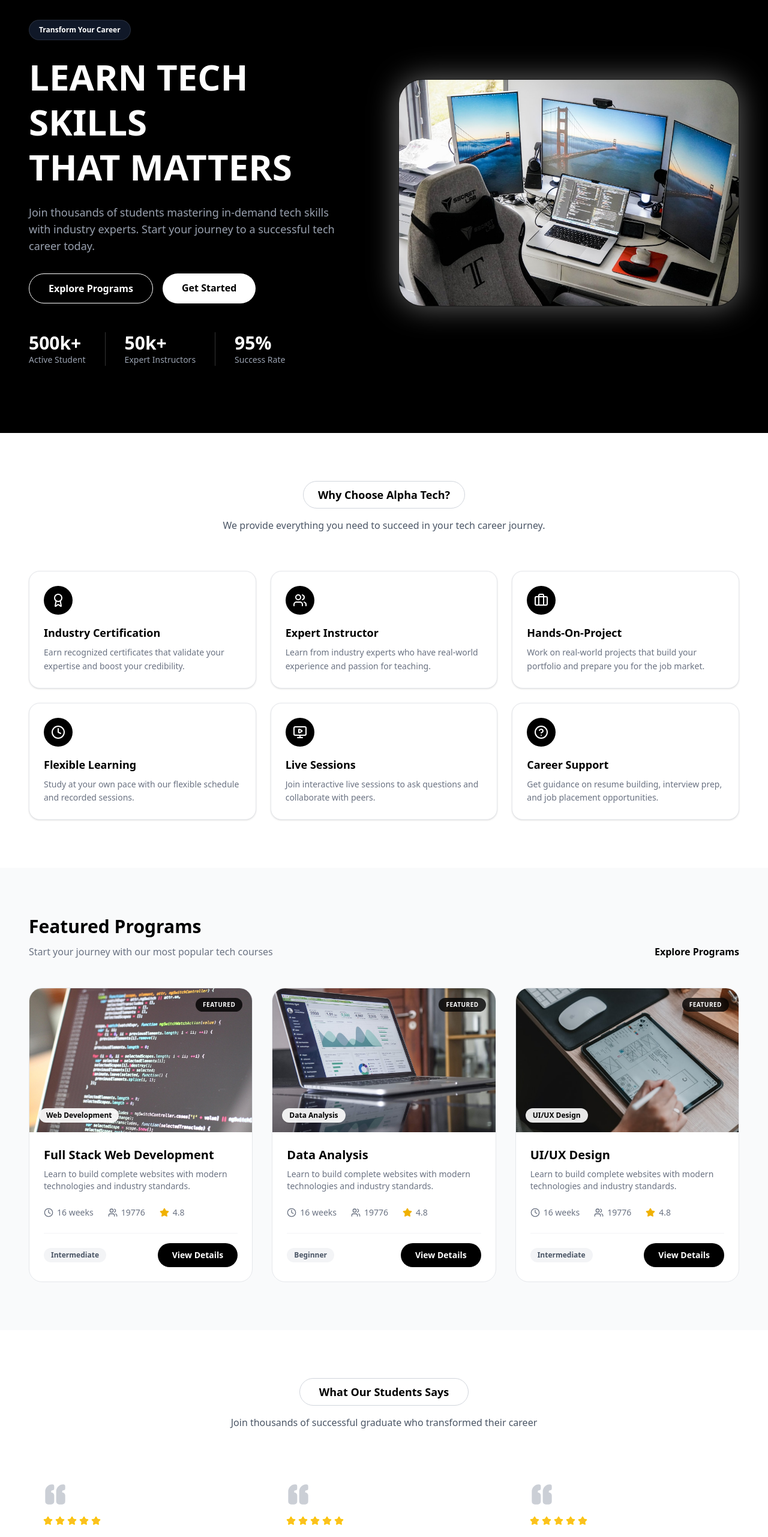
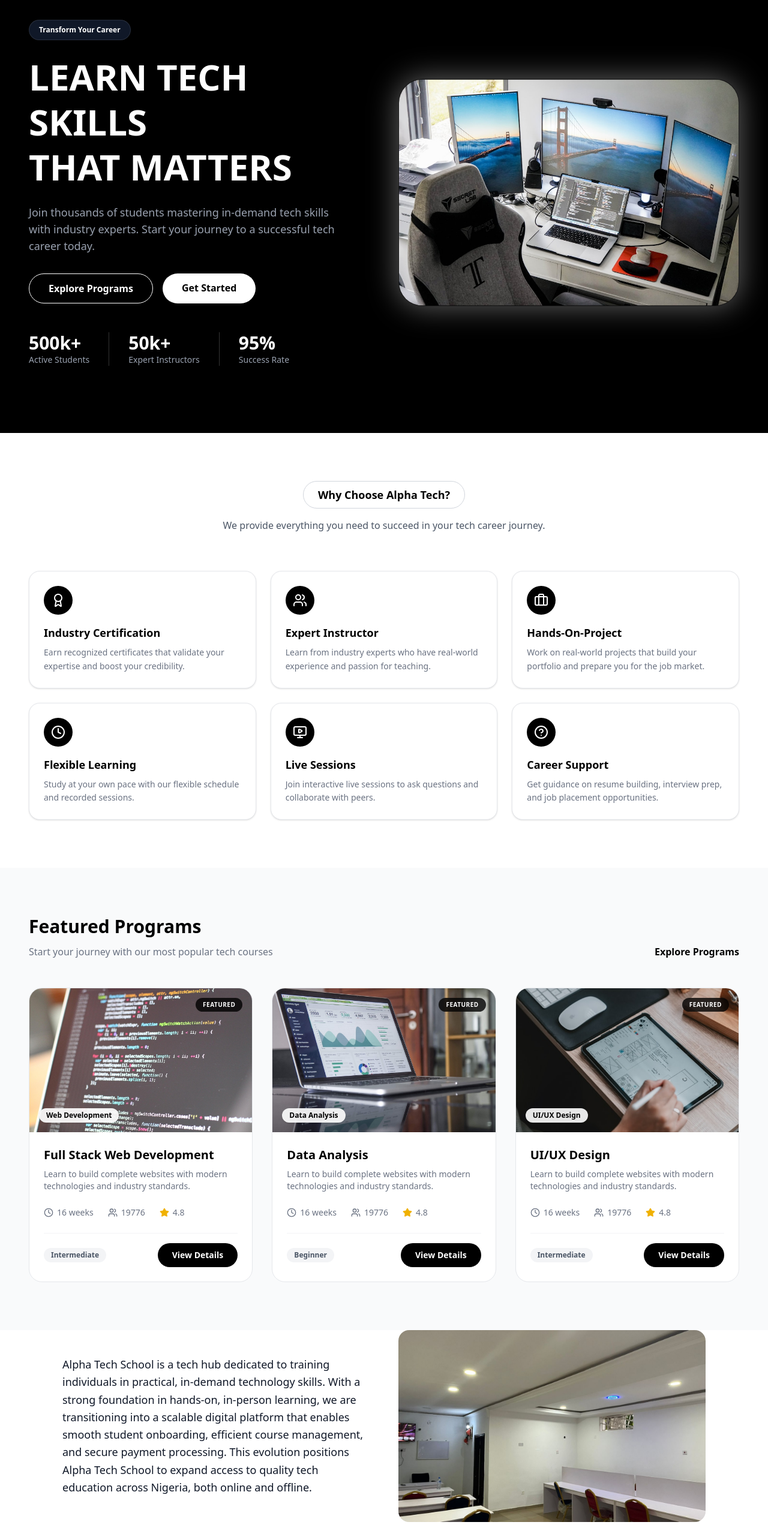
Before and after one commit to damilox/alpha-tech-school, a Next.js app: page / in a window 1280 px wide. Shown: the part 160-2723 px from the top of the page at 60% size. Built offline with nearby package versions, Linux system fonts and the light colour scheme.

Commit message:
new changes

```diff
--- a/src/app/(marketing)/_component/FeaturedPrograms.tsx
+++ b/src/app/(marketing)/_component/FeaturedPrograms.tsx
@@ -1,6 +1,8 @@
-"use client"
+"use client";
+
 import Link from "next/link";
 import { CourseCard } from "./CourseCard";
+import { motion, Variants } from "framer-motion";
 
 const courses = [
   {
@@ -32,30 +34,77 @@ const courses = [
   },
 ];
 
+/* 🔹 Animation Variants */
+const container: Variants = {
+  hidden: {},
+  visible: {
+    transition: {
+      staggerChildren: 0.15,
+    },
+  },
+};
+
+const fadeUp: Variants = {
+  hidden: { opacity: 0, y: 30 },
+  visible: {
+    opacity: 1,
+    y: 0,
+    transition: {
+      duration: 0.5,
+      ease: "easeOut",
+    },
+  },
+};
+
 export function FeaturedPrograms() {
   return (
-    <section className="py-20 bg-gray-50">
-      <div className="container mx-auto px-6 md:px-12">
+    <section className="py-20 bg-gray-50 overflow-hidden">
+      <motion.div
+        variants={container}
+        initial="hidden"
+        whileInView="visible"
+        viewport={{ once: true, margin: "-100px" }}
+        className="container mx-auto px-6 md:px-12"
+      >
+        {/* Header Row */}
+        <motion.div
+          variants={fadeUp}
+          className="flex flex-col md:flex-row md:items-end justify-between mb-12 gap-4"
+        >
+          <div>
+            <h2 className="text-3xl font-bold text-black mb-3">
+              Featured Programs
+            </h2>
+            <p className="text-gray-500">
+              Start your journey with our most popular tech courses
+            </p>
+          </div>
 
-        {/* Header Row */}
-        <div className="flex flex-col md:flex-row md:items-end justify-between mb-12 gap-4">
-          <div>
-            <h2 className="text-3xl font-bold text-black mb-3">Featured Programs</h2>
-            <p className="text-gray-500">Start your journey with our most popular tech courses</p>
-          </div>
-          <Link href="/programs" className="text-black font-semibold hover:underline">
+          <Link
+            href="/programs"
+            className="text-black font-semibold hover:underline"
+          >
             Explore Programs
           </Link>
-        </div>
+        </motion.div>
 
         {/* Course Grid */}
-        <div className="grid grid-cols-1 md:grid-cols-2 lg:grid-cols-3 gap-8">
+        <motion.div
+          variants={container}
+          className="grid grid-cols-1 md:grid-cols-2 lg:grid-cols-3 gap-8"
+        >
           {courses.map((course, index) => (
-            <CourseCard key={index} {...course} />
+            <motion.div
+              key={index}
+              variants={fadeUp}
+              whileHover={{ y: -6 }}
+              transition={{ type: "spring", stiffness: 250, damping: 20 }}
+            >
+              <CourseCard {...course} />
+            </motion.div>
           ))}
-        </div>
-
-      </div>
+        </motion.div>
+      </motion.div>
     </section>
   );
 }
--- a/src/app/(marketing)/_component/Hero.tsx
+++ b/src/app/(marketing)/_component/Hero.tsx
@@ -1,46 +1,90 @@
-"use client"
+"use client";
+
 import Link from "next/link";
 import Image from "next/image";
+import { motion, Variants } from "framer-motion";
+
+const container: Variants = {
+  hidden: {},
+  visible: {
+    transition: {
+      staggerChildren: 0.15,
+    },
+  },
+};
+
+const fadeUp: Variants = {
+  hidden: { opacity: 0, y: 30 },
+  visible: {
+    opacity: 1,
+    y: 0,
+    transition: {
+      duration: 0.6,
+      ease: "easeOut",
+    },
+  },
+};
 
 export function Hero() {
   return (
     <section className="bg-black text-white py-20 lg:py-28 relative overflow-hidden">
-      <div className="container mx-auto px-6 md:px-12 grid grid-cols-1 lg:grid-cols-2 gap-12 items-center">
+      <motion.div
+        variants={container}
+        initial="hidden"
+        animate="visible"
+        className="container mx-auto px-6 md:px-12 grid grid-cols-1 lg:grid-cols-2 gap-12 items-center"
+      >
+        {/* LEFT CONTENT */}
+        <motion.div variants={container}>
+          <motion.span
+            variants={fadeUp}
+            className="inline-block bg-gray-900 border border-white/10 text-white text-xs font-semibold px-4 py-2 rounded-full mb-6"
+          >
+            Transform Your Career
+          </motion.span>
 
-
-        <div>
-
-          <span className="inline-block bg-gray-900 border border-white/10 text-white text-xs font-semibold px-4 py-2 rounded-full mb-6">
-            Transform Your Career
-          </span>
-
-
-          <h1 className="text-4xl md:text-5xl lg:text-6xl font-bold mb-6 leading-tight">
+          <motion.h1
+            variants={fadeUp}
+            className="text-4xl md:text-5xl lg:text-6xl font-bold mb-6 leading-tight"
+          >
             LEARN TECH SKILLS <br />
             THAT MATTERS
-          </h1>
+          </motion.h1>
 
+          <motion.p
+            variants={fadeUp}
+            className="text-gray-400 mb-8 text-lg max-w-lg"
+          >
+            Join thousands of students mastering in-demand tech skills with
+            industry experts. Start your journey to a successful tech career
+            today.
+          </motion.p>
 
-          <p className="text-gray-400 mb-8 text-lg max-w-lg">
-            Join thousands of students mastering in-demand tech skills with industry experts.
-            Start your journey to a successful tech career today.
-          </p>
-
-
-          <div className="flex flex-wrap gap-4 mb-12">
-            <Link href="/programs" className="bg-transparent border border-white text-white font-semibold py-3 px-8 rounded-full hover:bg-white/10 transition">
+          <motion.div
+            variants={fadeUp}
+            className="flex flex-wrap gap-4 mb-12"
+          >
+            <Link
+              href="/programs"
+              className="bg-transparent border border-white text-white font-semibold py-3 px-8 rounded-full hover:bg-white/10 transition"
+            >
               Explore Programs
             </Link>
-            <Link href="/login" className="bg-white text-black font-semibold py-3 px-8 rounded-full hover:bg-gray-200 transition">
+            <Link
+              href="/login"
+              className="bg-white text-black font-semibold py-3 px-8 rounded-full hover:bg-gray-200 transition"
+            >
               Get Started
             </Link>
-          </div>
+          </motion.div>
 
-
-          <div className="flex items-center divide-x divide-white/20">
+          <motion.div
+            variants={fadeUp}
+            className="flex items-center divide-x divide-white/20"
+          >
             <div className="pr-8">
               <h3 className="text-2xl md:text-3xl font-bold">500k+</h3>
-              <p className="text-gray-400 text-sm">Active Student</p>
+              <p className="text-gray-400 text-sm">Active Students</p>
             </div>
             <div className="px-8">
               <h3 className="text-2xl md:text-3xl font-bold">50k+</h3>
@@ -50,14 +94,21 @@ export function Hero() {
               <h3 className="text-2xl md:text-3xl font-bold">95%</h3>
               <p className="text-gray-400 text-sm">Success Rate</p>
             </div>
-          </div>
-        </div>
+          </motion.div>
+        </motion.div>
 
-
-        <div className="relative">
-
-          <div className="rounded-[2.5rem] overflow-hidden shadow-[0_0_50px_rgba(255,255,255,0.4)] border border-white/10">
-
+        {/* RIGHT IMAGE */}
+        <motion.div
+          initial={{ opacity: 0, scale: 0.95 }}
+          animate={{ opacity: 1, scale: 1 }}
+          transition={{ duration: 0.8, ease: "easeOut" }}
+          className="relative"
+        >
+          <motion.div
+            animate={{ y: [0, -10, 0] }}
+            transition={{ duration: 6, repeat: Infinity, ease: "easeInOut" }}
+            className="rounded-[2.5rem] overflow-hidden shadow-[0_0_50px_rgba(255,255,255,0.4)] border border-white/10"
+          >
             <Image
               src="/images/hero.jpg"
               alt="Alpha Tech School Setup"
@@ -66,10 +117,9 @@ export function Hero() {
               className="w-full h-auto object-cover"
               priority
             />
-          </div>
-        </div>
-
-      </div>
+          </motion.div>
+        </motion.div>
+      </motion.div>
     </section>
   );
 }
--- a/src/app/(marketing)/_component/OurSchool.tsx
+++ b/src/app/(marketing)/_component/OurSchool.tsx
@@ -1,11 +1,54 @@
 "use client";
+
 import Image from "next/image";
+import { motion, Variants } from "framer-motion";
+
+/* 🔹 Animation Variants */
+const container: Variants = {
+  hidden: {},
+  visible: {
+    transition: {
+      staggerChildren: 0.2,
+    },
+  },
+};
+
+const fadeUp: Variants = {
+  hidden: { opacity: 0, y: 30 },
+  visible: {
+    opacity: 1,
+    y: 0,
+    transition: {
+      duration: 0.6,
+      ease: "easeOut",
+    },
+  },
+};
+
+const imageReveal: Variants = {
+  hidden: { opacity: 0, scale: 0.95 },
+  visible: {
+    opacity: 1,
+    scale: 1,
+    transition: {
+      duration: 0.8,
+      ease: "easeOut",
+    },
+  },
+};
 
 export function OurSchool() {
   return (
-    <div className="grid grid-cols-1 md:grid-cols-2 w-6xl m-auto gap-12 items-center">
-      {/* <div>
-        <p className="text-gray-800 leading-relaxed text-[18px]">
+    <motion.div
+      variants={container}
+      initial="hidden"
+      whileInView="visible"
+      viewport={{ once: true, margin: "-100px" }}
+      className="grid md:max-w-6xl px-6 md:px-10 grid-cols-1 md:grid-cols-2 m-auto gap-12 items-center"
+    >
+      {/* Text */}
+      <motion.div variants={fadeUp}>
+        <p className="text-gray-900 leading-relaxed text-[18px]">
           Alpha Tech School is a tech hub dedicated to training individuals in
           practical, in-demand technology skills. With a strong foundation in
           hands-on, in-person learning, we are transitioning into a scalable
@@ -14,15 +57,20 @@ export function OurSchool() {
           positions Alpha Tech School to expand access to quality tech education
           across Nigeria, both online and offline.
         </p>
-      </div> */}
-      {/* <div className="relative h-64 md:h-80 rounded-2xl overflow-hidden bg-gray-100   transition-transform duration-500">
+      </motion.div>
+
+      {/* Image */}
+      <motion.div
+        variants={imageReveal}
+        className="relative h-64 md:h-80 rounded-2xl overflow-hidden bg-gray-100"
+      >
         <Image
           src="/images/class.jpg"
           alt="Our Class"
           fill
           className="object-cover"
         />
-      </div> */}
-    </div>
+      </motion.div>
+    </motion.div>
   );
 }
--- a/src/app/(marketing)/_component/TeamCard.tsx
+++ b/src/app/(marketing)/_component/TeamCard.tsx
@@ -1,6 +1,5 @@
 "use client"
 import Image from "next/image";
-import Link from "next/link";
 
 interface TeamCardProps {
   name: string;
@@ -10,7 +9,7 @@ interface TeamCardProps {
 
 export function TeamCard({ name, role, image }: TeamCardProps) {
   return (
-    <div className="group relative rounded-xl overflow-hidden aspect-[4/5] bg-gray-100">
+    <div className="group relative rounded-xl overflow-hidden aspect-4/5 bg-gray-100">
       <Image
         src={image}
         alt={name}
@@ -19,7 +18,7 @@ export function TeamCard({ name, role, image }: TeamCardProps) {
       />
 
 
-      <div className="absolute inset-0 bg-gradient-to-t from-black/80 via-transparent to-transparent opacity-90" />
+      <div className="absolute inset-0 bg-linear-to-t from-black/80 via-transparent to-transparent opacity-90" />
 
 
       <div className="absolute bottom-0 left-0 right-0 p-4 text-center">
--- a/src/app/(marketing)/_component/Testimonial.tsx
+++ b/src/app/(marketing)/_component/Testimonial.tsx
@@ -1,82 +1,129 @@
-"use client"
+"use client";
+
 import { TestimonialCard } from "./TestimonialCard";
+import { motion, Variants } from "framer-motion";
 
 const testimonials = [
   {
     name: "Adelaja Daniel",
     role: "Full Stack Developer At Alpha Tech",
-    quote: "This program completely transformed my career. I went from having zero coding experience to landing a full-stack developer role at a top tech company. The instructors were amazing and the curriculum was perfectly structured.",
+    quote:
+      "This program completely transformed my career. I went from having zero coding experience to landing a full-stack developer role at a top tech company. The instructors were amazing and the curriculum was perfectly structured.",
     rating: 5,
-    image: "/images/hero.jpg"
+    image: "/images/hero.jpg",
   },
   {
     name: "Adeleke Fatimah",
     role: "UI/UX Designer",
-    quote: "Before this program, I had no experience in design-just curiosity and a drive to learn. By the end, I had a full UI/UX portfolio, real-world projects under my belt, and the skills to confidently apply for jobs.",
+    quote:
+      "Before this program, I had no experience in design—just curiosity and a drive to learn. By the end, I had a full UI/UX portfolio, real-world projects under my belt, and the skills to confidently apply for jobs.",
     rating: 5,
-    image: "/images/hero.jpg"
+    image: "/images/hero.jpg",
   },
   {
     name: "Oloyede Taiwo",
     role: "Data Analyst",
-    quote: "I had no background in data analysis-just a strong interest in numbers and problem-solving. By the end, I was building dashboards, writing SQL queries, and uncovering insights from real datasets.",
+    quote:
+      "I had no background in data analysis—just a strong interest in numbers and problem-solving. By the end, I was building dashboards, writing SQL queries, and uncovering insights from real datasets.",
     rating: 5,
-    image: "/images/hero.jpg"
+    image: "/images/hero.jpg",
   },
   {
     name: "Paul Priscilla",
     role: "Graphics Designer",
-    quote: "I came into this program with no graphic design experience-just a love for creativity. Throughout the course, I learned how to use tools like Photoshop and Illustrator, worked on real-world design projects, and built a professional portfolio.",
+    quote:
+      "I came into this program with no graphic design experience—just a love for creativity. Throughout the course, I learned how to use tools like Photoshop and Illustrator, worked on real-world design projects, and built a professional portfolio.",
     rating: 5,
-    image: "/images/hero.jpg"
+    image: "/images/hero.jpg",
   },
   {
     name: "Adebayo Ebenezer",
     role: "Product Manager",
-    quote: "Before this program, I had no experience in product management only a strong interest in building meaningful products. The course broke down concepts like roadmap planning, user research, and agile workflows.",
+    quote:
+      "Before this program, I had no experience in product management—only a strong interest in building meaningful products. The course broke down concepts like roadmap planning, user research, and agile workflows.",
     rating: 5,
-    image: "/images/hero.jpg"
+    image: "/images/hero.jpg",
   },
   {
     name: "Obey Goodness",
     role: "Digital Marketer",
-    quote: "I had no background in digital marketing before registering with Alpha Tech Schools. The course covered everything from SEO and social media strategy to email campaigns and analytics.",
+    quote:
+      "I had no background in digital marketing before registering with Alpha Tech School. The course covered everything from SEO and social media strategy to email campaigns and analytics.",
     rating: 5,
-    image: "/images/hero.jpg"
-  }
+    image: "/images/hero.jpg",
+  },
 ];
+
+/* 🔹 Animation Variants */
+const container: Variants = {
+  hidden: {},
+  visible: {
+    transition: {
+      staggerChildren: 0.15,
+    },
+  },
+};
+
+const fadeUp: Variants = {
+  hidden: { opacity: 0, y: 30 },
+  visible: {
+    opacity: 1,
+    y: 0,
+    transition: {
+      duration: 0.5,
+      ease: "easeOut",
+    },
+  },
+};
 
 export function Testimonials() {
   return (
-    <section className="py-20 bg-white">
-      <div className="container mx-auto px-6 md:px-12">
-
+    <section className="py-20 bg-white overflow-hidden">
+      <motion.div
+        variants={container}
+        initial="hidden"
+        whileInView="visible"
+        viewport={{ once: true, margin: "-100px" }}
+        className="container mx-auto px-6 md:px-12"
+      >
         {/* Section Header */}
-        <div className="text-center mb-16 flex flex-col items-center">
-          {/* Pill Style Header */}
+        <motion.div
+          variants={fadeUp}
+          className="text-center mb-16 flex flex-col items-center"
+        >
           <div className="inline-block border border-gray-300 rounded-full px-8 py-2 mb-4">
-            <h2 className="text-lg font-bold text-black">What Our Students Says</h2>
+            <h2 className="text-lg font-bold text-black">
+              What Our Students Say
+            </h2>
           </div>
           <p className="text-gray-600 text-sm md:text-base max-w-xl">
-            Join thousands of successful graduate who transformed their career
+            Join thousands of successful graduates who transformed their careers
           </p>
-        </div>
+        </motion.div>
 
-        {/* Grid Layout */}
-        <div className="grid grid-cols-1 md:grid-cols-2 lg:grid-cols-3 gap-8">
+        {/* Testimonials Grid */}
+        <motion.div
+          variants={container}
+          className="grid grid-cols-1 md:grid-cols-2 lg:grid-cols-3 gap-8"
+        >
           {testimonials.map((student, index) => (
+            <motion.div
+              key={index}
+              variants={fadeUp}
+              whileHover={{ y: -6 }}
+              transition={{ type: "spring", stiffness: 250, damping: 20 }}
+            >
               <TestimonialCard
-              key={index}
                 name={student.name}
                 role={student.role}
                 quote={student.quote}
                 rating={student.rating}
                 image={student.image}
               />
+            </motion.div>
           ))}
-        </div>
-
-      </div>
+        </motion.div>
+      </motion.div>
     </section>
   );
 }
--- a/src/app/(marketing)/_component/WhyChooseUs.tsx
+++ b/src/app/(marketing)/_component/WhyChooseUs.tsx
@@ -1,68 +1,124 @@
-"use client"
+"use client";
 
-import { Award, Users, Briefcase, MonitorPlay, Clock, HelpCircle } from "lucide-react";
+import {
+  Award,
+  Users,
+  Briefcase,
+  MonitorPlay,
+  Clock,
+  HelpCircle,
+} from "lucide-react";
 import { FeatureCard } from "./FeatureCard";
+import { motion, Variants } from "framer-motion";
+
 const features = [
   {
     icon: Award,
     title: "Industry Certification",
-    description: "Earn recognized certificates that validate your expertise and boost your credibility."
+    description:
+      "Earn recognized certificates that validate your expertise and boost your credibility.",
   },
   {
     icon: Users,
     title: "Expert Instructor",
-    description: "Learn from industry experts who have real-world experience and passion for teaching."
+    description:
+      "Learn from industry experts who have real-world experience and passion for teaching.",
   },
   {
     icon: Briefcase,
     title: "Hands-On-Project",
-    description: "Work on real-world projects that build your portfolio and prepare you for the job market."
+    description:
+      "Work on real-world projects that build your portfolio and prepare you for the job market.",
   },
   {
     icon: Clock,
     title: "Flexible Learning",
-    description: "Study at your own pace with our flexible schedule and recorded sessions."
+    description:
+      "Study at your own pace with our flexible schedule and recorded sessions.",
   },
   {
     icon: MonitorPlay,
     title: "Live Sessions",
-    description: "Join interactive live sessions to ask questions and collaborate with peers."
+    description:
+      "Join interactive live sessions to ask questions and collaborate with peers.",
   },
   {
     icon: HelpCircle,
     title: "Career Support",
-    description: "Get guidance on resume building, interview prep, and job placement opportunities."
+    description:
+      "Get guidance on resume building, interview prep, and job placement opportunities.",
   },
 ];
 
+/* 🔹 Animation Variants */
+const container: Variants = {
+  hidden: {},
+  visible: {
+    transition: {
+      staggerChildren: 0.12,
+    },
+  },
+};
+
+const fadeUp: Variants = {
+  hidden: { opacity: 0, y: 30 },
+  visible: {
+    opacity: 1,
+    y: 0,
+    transition: {
+      duration: 0.5,
+      ease: "easeOut",
+    },
+  },
+};
+
 export function WhyChooseUs() {
   return (
-    <section className="py-20 bg-white">
-      <div className="container mx-auto px-6 md:px-12">
-
-
-        <div className="text-center mb-16 max-w-2xl mx-auto">
+    <section className="py-20 bg-white overflow-hidden">
+      <motion.div
+        variants={container}
+        initial="hidden"
+        whileInView="visible"
+        viewport={{ once: true, margin: "-100px" }}
+        className="container mx-auto px-6 md:px-12"
+      >
+        {/* Heading */}
+        <motion.div
+          variants={fadeUp}
+          className="text-center mb-16 max-w-2xl mx-auto"
+        >
           <div className="inline-block border border-gray-300 rounded-full px-6 py-2 mb-4">
-            <h2 className="text-lg font-bold text-black">Why Choose Alpha Tech?</h2>
+            <h2 className="text-lg font-bold text-black">
+              Why Choose Alpha Tech?
+            </h2>
           </div>
           <p className="text-gray-600">
-            We provide everything you need to succeed in your tech career journey.
+            We provide everything you need to succeed in your tech career
+            journey.
           </p>
-        </div>
+        </motion.div>
 
-        {/* Grid Layout */}
-        <div className="grid grid-cols-1 md:grid-cols-2 lg:grid-cols-3 gap-6">
+        {/* Grid */}
+        <motion.div
+          variants={container}
+          className="grid grid-cols-1 md:grid-cols-2 lg:grid-cols-3 gap-6"
+        >
           {features.map((feature, index) => (
-            <FeatureCard
+            <motion.div
               key={index}
-              icon={feature.icon}
-              title={feature.title}
-              description={feature.description}
-            />
+              variants={fadeUp}
+              whileHover={{ y: -6 }}
+              transition={{ type: "spring", stiffness: 300, damping: 20 }}
+            >
+              <FeatureCard
+                icon={feature.icon}
+                title={feature.title}
+                description={feature.description}
+              />
+            </motion.div>
           ))}
-        </div>
-
-      </div>
+        </motion.div>
+      </motion.div>
     </section>
   );
 }
```
Also changed, not shown: src/app/(marketing)/team/page.tsx (+21 -2 lines), public/images/adesina (1).jpeg (added), public/images/adesina (2).jpeg (added). Lines whose indentation alone changed are shown as unchanged.
